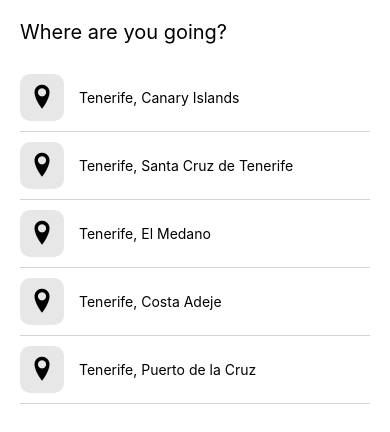
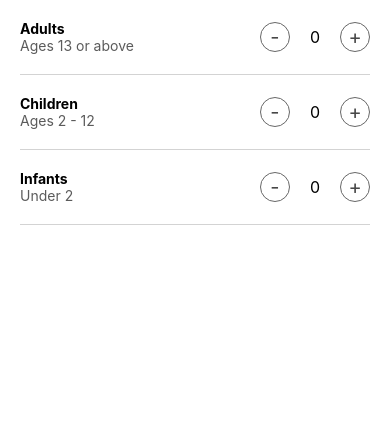
Before and after one commit to Smashkat12/airbnb-react-native-aws, a React Native app: screen / in a window 390 px wide. Shown: the top 432 px of the page. Built offline with nearby package versions, Linux system fonts and the light colour scheme.

Commit message:
added guest number filter

```diff
--- a/App.js
+++ b/App.js
@@ -12,6 +12,7 @@
 import HomeScreen from './src/screens/Home';
 import SearchResultsScreen from './src/screens/SearchResults';
 import DestinationSearchScreen from './src/screens/DestinationSearch';
+import GuestsFilterScreen from './src/screens/GuestsFilter';
 
 const App: () => React$Node = () => {
   return (
@@ -20,7 +21,8 @@
       <SafeAreaView>
         {/* <HomeScreen /> */}
         {/*  <SearchResultsScreen /> */}
-        <DestinationSearchScreen />
+        {/* <DestinationSearchScreen /> */}
+        <GuestsFilterScreen />
       </SafeAreaView>
     </>
   );
--- /dev/null
+++ b/src/screens/GuestsFilter/index.js
@@ -0,0 +1,93 @@
+import React, {useState} from 'react';
+import {View, Text, Pressable} from 'react-native';
+
+import styles from './styles';
+
+const GuestFilterScreen = () => {
+  const [adults, setAdults] = useState(0);
+  const [children, setChildren] = useState(0);
+  const [infants, setInfants] = useState(0);
+  return (
+    <View>
+      {/* Adults */}
+      <View style={styles.row}>
+        <View style={styles.left}>
+          <View>
+            <Text style={styles.category}>Adults</Text>
+            <Text style={styles.categoryDescription}>Ages 13 or above</Text>
+          </View>
+        </View>
+
+        <View style={styles.right}>
+          <Pressable
+            style={styles.button}
+            onPress={() => setAdults(Math.max(0, adults - 1))}>
+            <Text style={styles.sign}>-</Text>
+          </Pressable>
+          {/* value of adults */}
+          <Text style={styles.value}>{adults}</Text>
+
+          <Pressable
+            style={styles.button}
+            onPress={() => setAdults(adults + 1)}>
+            <Text style={styles.sign}>+</Text>
+          </Pressable>
+        </View>
+      </View>
+
+      {/* Children */}
+      <View style={styles.row}>
+        <View style={styles.left}>
+          <View>
+            <Text style={styles.category}>Children</Text>
+            <Text style={styles.categoryDescription}>Ages 2 - 12</Text>
+          </View>
+        </View>
+
+        <View style={styles.right}>
+          <Pressable
+            style={styles.button}
+            onPress={() => setChildren(Math.max(0, children - 1))}>
+            <Text style={styles.sign}>-</Text>
+          </Pressable>
+          {/* value of adults */}
+          <Text style={styles.value}>{children}</Text>
+
+          <Pressable
+            style={styles.button}
+            onPress={() => setChildren(children + 1)}>
+            <Text style={styles.sign}>+</Text>
+          </Pressable>
+        </View>
+      </View>
+
+      {/* Infants */}
+      <View style={styles.row}>
+        <View style={styles.left}>
+          <View>
+            <Text style={styles.category}>Infants</Text>
+            <Text style={styles.categoryDescription}>Under 2</Text>
+          </View>
+        </View>
+
+        <View style={styles.right}>
+          <Pressable
+            style={styles.button}
+            onPress={() => setInfants(Math.max(0, infants - 1))}>
+            <Text style={styles.sign}>-</Text>
+          </Pressable>
+          {/* value of adults */}
+          <Text style={styles.value}>{infants}</Text>
+
+          <Pressable
+            style={styles.button}
+            onPress={() => setInfants(infants + 1)}>
+            <Text style={styles.sign}>+</Text>
+          </Pressable>
+        </View>
+      </View>
+    </View>
+  );
+};
+
+export default GuestFilterScreen;
--- /dev/null
+++ b/src/screens/GuestsFilter/styles.js
@@ -0,0 +1,42 @@
+import {StyleSheet} from 'react-native';
+
+const styles = StyleSheet.create({
+  row: {
+    flexDirection: 'row',
+    justifyContent: 'space-between',
+    paddingVertical: 20,
+    borderBottomWidth: 1,
+    borderColor: 'lightgrey',
+    marginHorizontal: 20,
+  },
+  left: {},
+  right: {
+    flexDirection: 'row',
+    alignItems: 'center',
+  },
+  value: {
+    marginHorizontal: 20,
+    fontSize: 16,
+  },
+  sign: {
+    fontSize: 20,
+    color: '#474747',
+  },
+  category: {
+    fontWeight: 'bold',
+  },
+  categoryDescription: {
+    color: '#5b5b5b',
+  },
+  button: {
+    borderWidth: 1,
+    width: 30,
+    height: 30,
+    borderRadius: 15,
+    justifyContent: 'center',
+    alignItems: 'center',
+    borderColor: '#676767',
+  },
+});
+
+export default styles;
```
